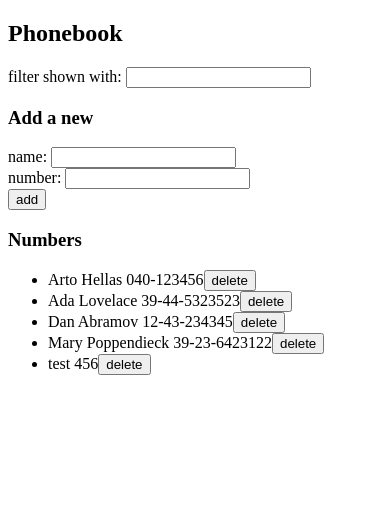
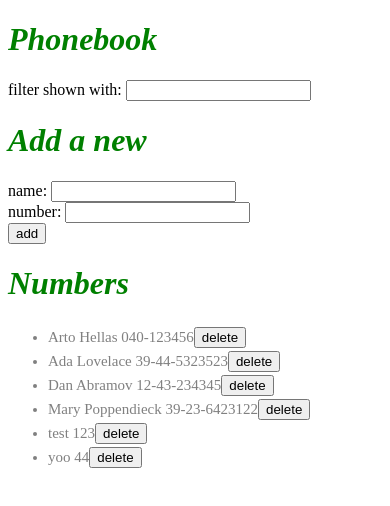
Before and after one commit to deodat04/fullstack_work_submission_Part2b, a React (Create React App) app: page / in a window 390 px wide. Shown: the top 506 px of the page. Built offline with nearby package versions, Linux system fonts and the light colour scheme; data requests are answered from the project's data file.

Commit message:
step11 | add notifications to phonebook

```diff
--- a/db.json
+++ b/db.json
@@ -23,8 +23,14 @@
     {
       "id": "aea3",
       "name": "test",
-      "number": "456",
+      "number": "123",
       "date": "2024-03-18T09:35:27.618Z"
+    },
+    {
+      "id": "dde9",
+      "name": "yoo",
+      "number": "44",
+      "date": "2024-03-18T11:35:20.328Z"
     }
   ]
 }
--- a/src/App.js
+++ b/src/App.js
@@ -1,17 +1,25 @@
-import React, { useState, useEffect } from 'react';
-import listPerson from './services/phonebook'
+import React, { useState, useEffect } from "react";
+import listPerson from "./services/phonebook";
+import Notification from "./components/Notifications";
 
 const Filter = ({ filter, handleFilterChange }) => {
   return (
     <form>
       <div>
-        filter shown with: <input value={filter} onChange={handleFilterChange} />
+        filter shown with:{" "}
+        <input value={filter} onChange={handleFilterChange} />
       </div>
     </form>
   );
 };
 
-const PersonForm = ({ newName, newNumber, handleNameChange, handleNumberChange, addPerson }) => {
+const PersonForm = ({
+  newName,
+  newNumber,
+  handleNameChange,
+  handleNumberChange,
+  addPerson,
+}) => {
   return (
     <form onSubmit={addPerson}>
       <div>
@@ -27,42 +35,37 @@ const PersonForm = ({ newName, newNumber, handleNameChange, handleNumberChange,
   );
 };
 
-
 const Persons = ({ persons, filter, deletePerson }) => {
-
-  const filteredPersons = persons.filter(person =>
+  const filteredPersons = persons.filter((person) =>
     person.name.toLowerCase().includes(filter.toLowerCase())
   );
 
   return (
     <div>
       <ul>
-      {filteredPersons.map(person =>
+        {filteredPersons.map((person) => (
           <li key={person.name}>
             {person.name} {person.number}
             <button onClick={() => deletePerson(person)}>delete</button>
           </li>
-      )}
+        ))}
       </ul>
-
     </div>
   );
 };
 
 const App = () => {
   const [persons, setPersons] = useState([]);
-  const [newName, setNewName] = useState('');
-  const [newNumber, setNewNumber] = useState('');
-  const [filter, setFilter] = useState('');
+  const [newName, setNewName] = useState("");
+  const [newNumber, setNewNumber] = useState("");
+  const [filter, setFilter] = useState("");
+  const [NotificationMessage, setNotificationMessage] = useState(null);
 
-
-useEffect( () => {
-  listPerson
-      .getAll()
-      .then(initialPersons => {
-        setPersons(initialPersons)
-      })
-}, [])
+  useEffect(() => {
+    listPerson.getAll().then((initialPersons) => {
+      setPersons(initialPersons);
+    });
+  }, []);
 
   const handleNameChange = (event) => {
     setNewName(event.target.value);
@@ -78,25 +81,40 @@ useEffect( () => {
 
   const addPerson = (event) => {
     event.preventDefault();
-    const existingPerson = persons.find(person => person.name === newName);
+    const existingPerson = persons.find((person) => person.name === newName);
 
     if (existingPerson) {
-      if (window.confirm(`${newName} is already added to phonebook, replace the old number with a new one?`)) {
+      if (
+        window.confirm(
+          `${newName} is already added to phonebook, replace the old number with a new one?`
+        )
+      ) {
         const updatedPerson = { ...existingPerson, number: newNumber };
-        listPerson.update(existingPerson.id, updatedPerson)
-          .then(returnedPerson => {
-            setPersons(persons.map(person => person.id !== existingPerson.id ? person : returnedPerson));
-            setNewName('');
-            setNewNumber('');
+        listPerson
+          .update(existingPerson.id, updatedPerson)
+          .then((returnedPerson) => {
+            setPersons(
+              persons.map((person) =>
+                person.id !== existingPerson.id ? person : returnedPerson
+              )
+            );
+            setNewName("");
+            setNewNumber("");
+            setNotificationMessage(
+              `${newName} phone number update successfully.`
+            );
+            setTimeout(() => {
+              setNotificationMessage(null);
+            }, 5000);
           })
-          .catch(error => {
-            console.error('Error updating person:', error);
+          .catch((error) => {
+            console.error("Error updating person:", error);
           });
       }
       return;
     }
 
-    if (persons.find(person => person.name === newName)) {
+    if (persons.find((person) => person.name === newName)) {
       alert(`${newName} is already added to phonebook`);
       return;
     }
@@ -107,34 +125,46 @@ useEffect( () => {
     };
     listPerson
       .create(personObject)
-    .then(returnedPersons => {
-      setPersons(persons.concat(returnedPersons))
-      setNewName('')
-      setNewNumber('')
+      .then((returnedPersons) => {
+        setPersons(persons.concat(returnedPersons));
+        setNewName("");
+        setNewNumber("");
+        setNotificationMessage(`${newName} added successfully.`);
+        setTimeout(() => {
+          setNotificationMessage(null);
+        }, 5000);
       })
+      .catch((error) => {
+        console.error("Error creating person:", error);
+      });
   };
 
-  const deletePerson = personToDelete => {
+  const deletePerson = (personToDelete) => {
     if (window.confirm(`Delete ${personToDelete.name} ?`)) {
       listPerson
         .remove(personToDelete.id)
         .then(() => {
-          setPersons(persons.filter(person => person.id !== personToDelete.id));
+          setPersons(
+            persons.filter((person) => person.id !== personToDelete.id)
+          );
+          setNotificationMessage(`${personToDelete.name} deleted successfully.`);
+          setTimeout(() => {
+            setNotificationMessage(null);
+          }, 5000);
         })
-        .catch(error => {
-          console.error('Error deleting person:', error);
+        .catch((error) => {
+          console.error("Error deleting person:", error);
         });
     }
   };
 
-
   return (
     <div>
-      <h2>Phonebook</h2>
-
+      <h1>Phonebook</h1>
+      <Notification message={NotificationMessage} />
       <Filter filter={filter} handleFilterChange={handleFilterChange} />
 
-      <h3>Add a new</h3>
+      <h1>Add a new</h1>
 
       <PersonForm
         newName={newName}
@@ -144,7 +174,7 @@ useEffect( () => {
         addPerson={addPerson}
       />
 
-      <h3>Numbers</h3>
+      <h1>Numbers</h1>
 
       <Persons persons={persons} filter={filter} deletePerson={deletePerson} />
     </div>
--- /dev/null
+++ b/src/components/Notifications.js
@@ -0,0 +1,12 @@
+const Notification = ({ message }) => {
+    if (message === null) {
+      return null
+    }
+
+    return (
+      <div className='error'>
+        {message}
+      </div>
+    )
+  }
+  export default Notification
--- /dev/null
+++ b/src/index.css
@@ -0,0 +1,20 @@
+h1 {
+    color: green;
+    font-style: italic;
+  }
+
+li {
+    color: grey;
+    padding-top: 3px;
+    font-size: 15px;
+}
+
+.error {
+    color: red;
+    background: lightgrey;
+    font-size: 20px;
+    border-style: solid;
+    border-radius: 5px;
+    padding: 10px;
+    margin-bottom: 10px;
+  }
--- a/src/index.js
+++ b/src/index.js
@@ -1,6 +1,7 @@
 import React from 'react';
 import ReactDOM from 'react-dom/client';
 import App from './App';
+import './index.css'
 
 const root = ReactDOM.createRoot(document.getElementById('root'));
 root.render(
```
Lines whose indentation alone changed are shown as unchanged.
